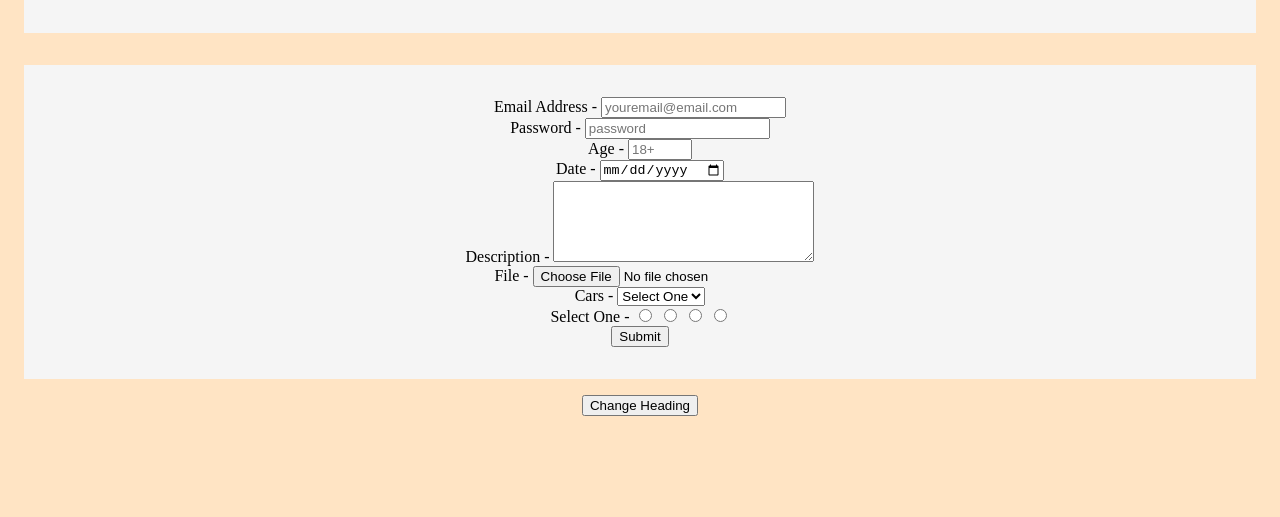
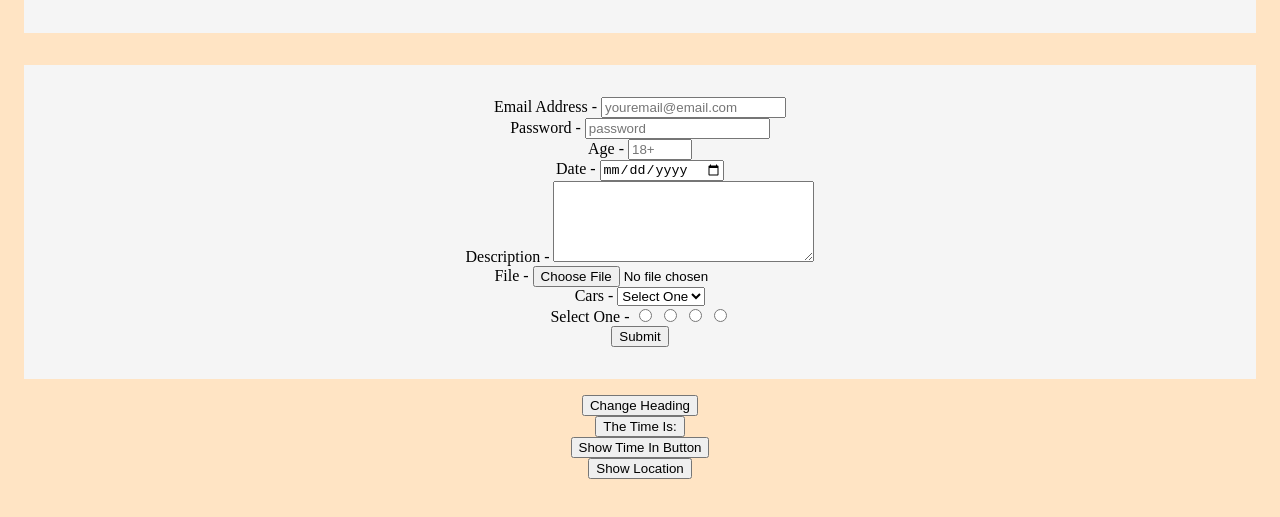
Before and after one commit to TylerRJefferson/BocaCoffee, a plain HTML site: page contact.html in a window 1280 px wide. Shown: the part 159-676 px from the top of the page. Drawn offline with Linux system fonts and the light colour scheme.

Commit message:
added more buttons with functions

```diff
--- a/contact.html
+++ b/contact.html
@@ -54,6 +54,11 @@
       </form>
     </main>
     <button onclick="changeHeading()">Change Heading</button>
+    <div id="time">
+    <button onclick="showTime()">The Time Is:</button>
+  </div>
+  <button onclick="this.innerHTML = Date()">Show Time In Button</button>
+  <button onclick="showLocation()">Show Location</button>
   </div>
   <script>
     function changeHeading() {
@@ -63,6 +68,17 @@
       heading.innerText = "I'm New"
       heading.style.color = 'red'
     }
+
+    function showTime() {
+      const currentTime = document.getElementById('time').innerHTML = Date()
+    }
+
+    const showLocation = () => {
+      navigator.geolocation.getCurrentPosition((position) => {
+        alert(`latitude ${position.coords.latitude} longitude ${position.coords.longitude}`)
+      }, console.error)
+    }
+
   </script>
 </body>
 
```
